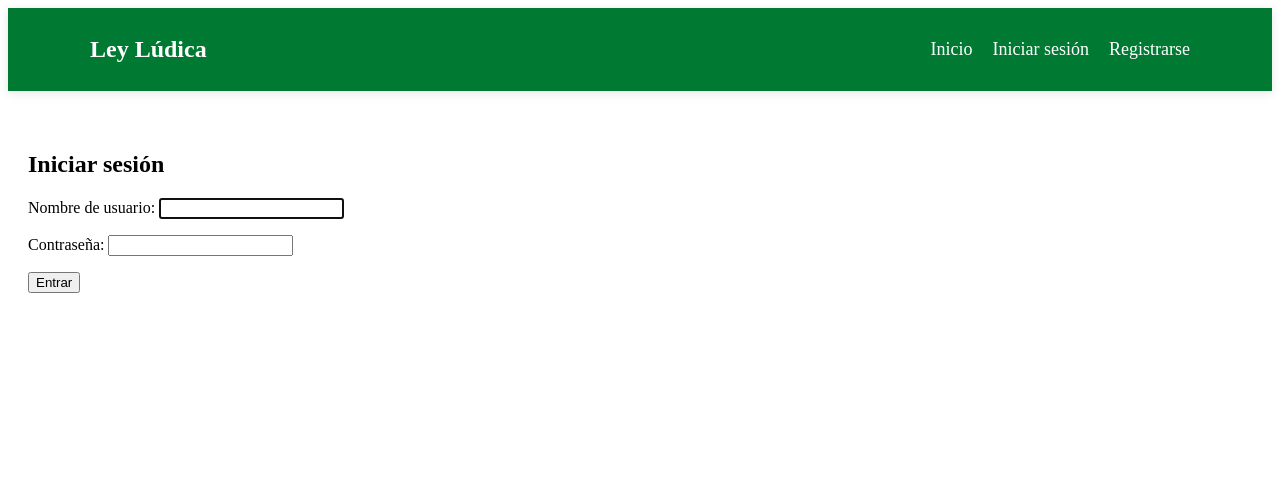
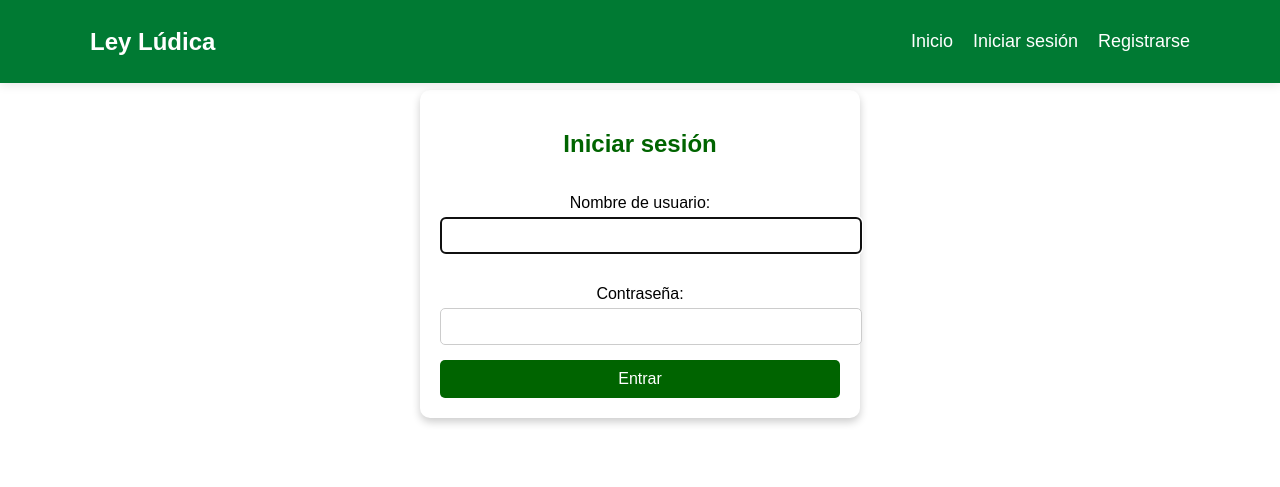
Before and after one commit to programersanz/Proyecto-final-, a Django app: page /login/ in a window 1280 px wide. Shown: the top 487 px of the page. Run offline with Django 5.2, Linux system fonts and the light colour scheme.

Commit message:
Estilos hechos
Falta agregar el logo del sena.

```diff
--- a/LEYLUDICA/horas/static/base.css
+++ b/LEYLUDICA/horas/static/base.css
@@ -1,8 +1,8 @@
-/* Estilos generales de la barra de navegación */
 .navbar {
     background-color: #007a33;
     padding: 15px 0;
     box-shadow: 0 2px 10px rgba(0, 0, 0, 0.1);
+
 }
 
 .navbar-container {
@@ -14,7 +14,6 @@
     padding: 0 20px;
 }
 
-/* Logo */
 .logo {
     font-size: 24px;
     font-weight: bold;
@@ -22,7 +21,6 @@
     text-decoration: none;
 }
 
-/* Enlaces de navegación */
 .nav-links {
     list-style: none;
     display: flex;
@@ -44,8 +42,20 @@
     color: #f2f2f2;
 }
 
-/* Estilos para el contenido debajo de la barra */
 .content {
     margin-top: 20px;
     padding: 20px;
 }
+
+.logout-btn {
+    background: none;
+    border: none;
+    color: white;
+    font-size: 18px;
+    cursor: pointer;
+    transition: color 0.3s;
+}
+
+.logout-btn:hover {
+    color: #f2f2f2;
+}
--- /dev/null
+++ b/LEYLUDICA/horas/static/login.css
@@ -0,0 +1,67 @@
+nav {
+    position: fixed;
+    top: 0;
+    left: 0;
+    width: 100%;
+    background-color: #006400;
+    padding: 15px 0;
+    text-align: center;
+    font-family: 'Arial', sans-serif;
+}
+
+body {
+    font-family: 'Arial', sans-serif;
+    margin: 0;
+    padding: 0;
+}
+
+.login-container {
+    margin-top: 80px;
+}
+
+.login-container {
+    max-width: 400px;
+    margin: 50px auto;
+    padding: 20px;
+    background: white;
+    box-shadow: 0px 4px 8px rgba(0, 0, 0, 0.2);
+    border-radius: 10px;
+    text-align: center;
+}
+
+h2 {
+    color: #006400;
+    font-size: 24px;
+    margin-bottom: 20px;
+}
+
+form {
+    display: flex;
+    flex-direction: column;
+}
+
+form p {
+    margin-bottom: 10px;
+}
+
+input[type="text"], input[type="password"] {
+    width: 100%;
+    padding: 10px;
+    margin: 5px 0;
+    border: 1px solid #ccc;
+    border-radius: 5px;
+}
+
+.login-btn {
+    background-color: #006400;
+    color: white;
+    padding: 10px;
+    border: none;
+    border-radius: 5px;
+    cursor: pointer;
+    font-size: 16px;
+}
+
+.login-btn:hover {
+    background-color: #004d00;
+}
--- a/LEYLUDICA/horas/templates/base.html
+++ b/LEYLUDICA/horas/templates/base.html
@@ -5,6 +5,7 @@
     <meta charset="UTF-8">
     <meta name="viewport" content="width=device-width, initial-scale=1.0">
     <title>Ley Lúdica</title>
+    {% load static %}
     <link rel="stylesheet" href="{% static '/base.css' %}">
 </head>
 <body>
@@ -16,7 +17,13 @@
         <ul class="nav-links">
             <li><a href="{% url 'home' %}">Inicio</a></li>
             {% if user.is_authenticated %}
-                <li><a href="{% url 'logout' %}">Cerrar sesión</a></li>
+            <li>
+              <form action="{% url 'logout' %}" method="post" style="display: inline;">
+                  {% csrf_token %}
+                  <button type="submit" class="logout-btn">Cerrar sesión</button>
+              </form>
+          </li>
+
             {% else %}
                 <li><a href="{% url 'login' %}">Iniciar sesión</a></li>
                 <li><a href="{% url 'register' %}">Registrarse</a></li>
--- a/LEYLUDICA/horas/templates/registration/login.html
+++ b/LEYLUDICA/horas/templates/registration/login.html
@@ -2,10 +2,15 @@
 {% extends "base.html" %}
 
 {% block content %}
+{% load static %}
+<link rel="stylesheet" href="{% static '/login.css' %}">
+
+<div class="login-container">
   <h2>Iniciar sesión</h2>
   <form method="post">
     {% csrf_token %}
     {{ form.as_p }}
-    <button type="submit">Entrar</button>
+    <button type="submit" class="login-btn">Entrar</button>
   </form>
+</div>
 {% endblock %}
```
